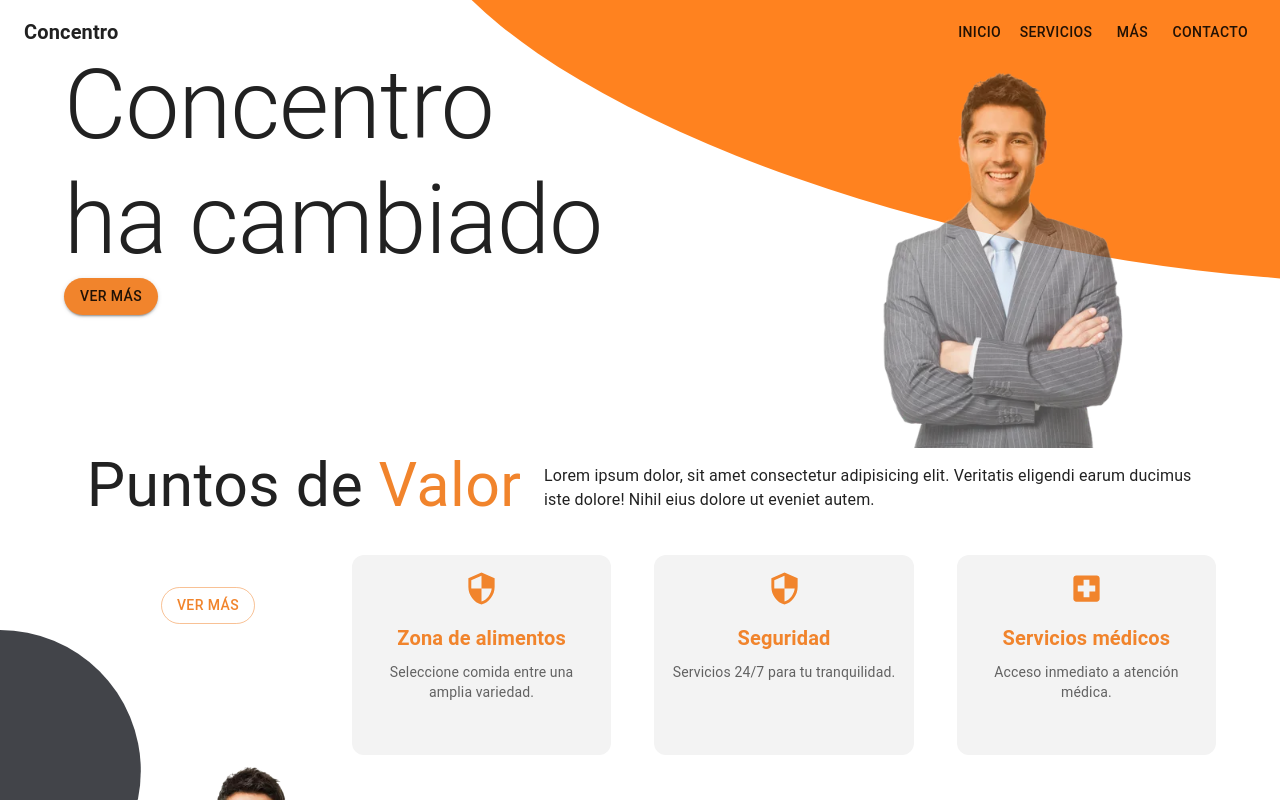
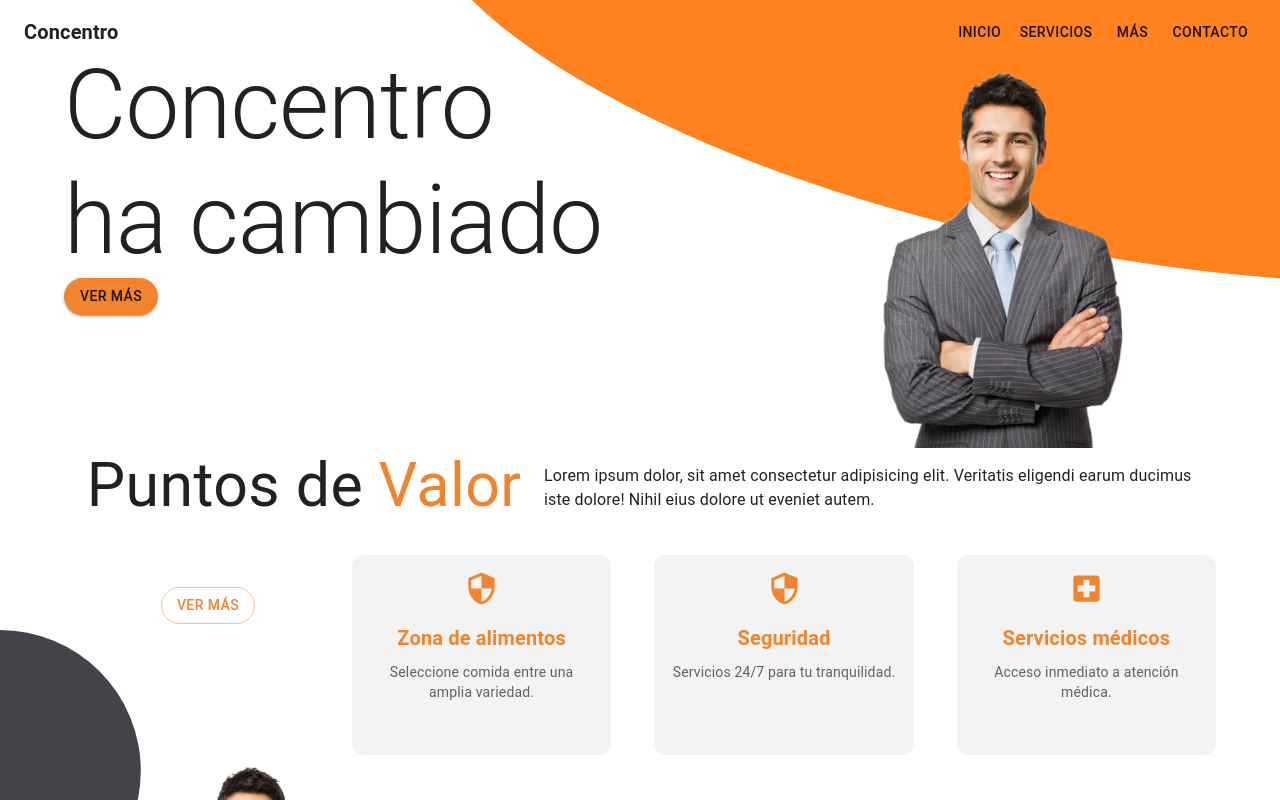
Before and after one commit to victorivitec/concentro, a Next.js app: page / in a window 1280 px wide. Shown: the top 800 px of the page. Built offline with nearby package versions, Linux system fonts and the light colour scheme.

Commit message:
added colors

```diff
--- a/src/app/page.tsx
+++ b/src/app/page.tsx
@@ -36,7 +36,7 @@ export default function Home() {
             </Box>
           </Box>
           {/* child 2 */}
-          <Box sx={{ opacity: {xs: '0.7'} , zIndex: {xs: -1}, top:{xs: '5%'}, position: {xs: 'absolute', md: 'relative'},height: { xs: '50vh', md: '50vh' }, width: { xs: '100vw', md: '50vw' }}}>
+          <Box sx={{ opacity: {xs: '0.7', md: '1'} , zIndex: {xs: -1, md: 1}, top:{xs: '5%'}, position: {xs: 'absolute', md: 'relative'},height: { xs: '50vh', md: '50vh' }, width: { xs: '100vw', md: '50vw' }}}>
             <Image src='/images/image.png' alt='logo' fill style={{ objectFit: 'contain' }} />
           </Box>
         </Box>
```
